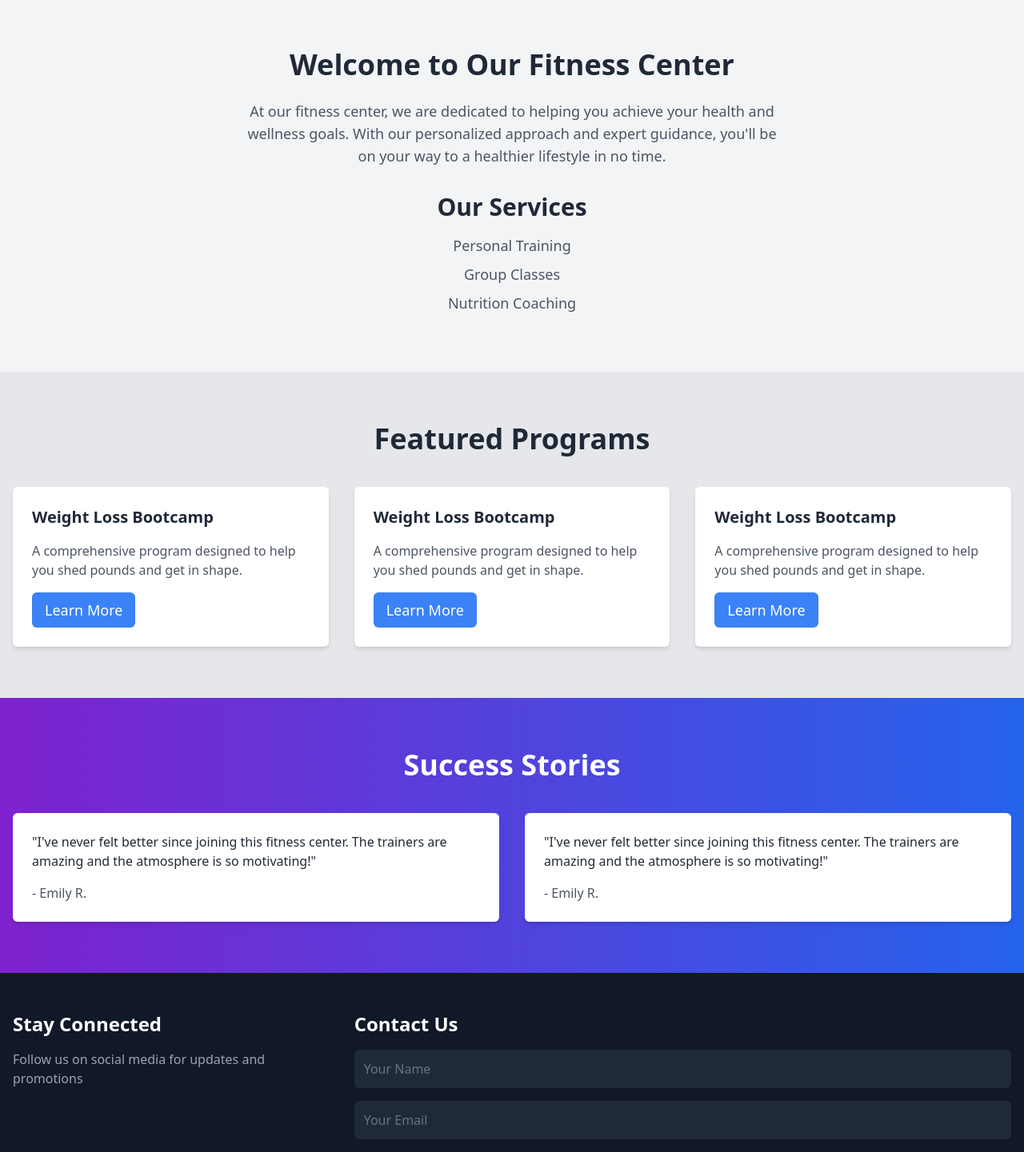
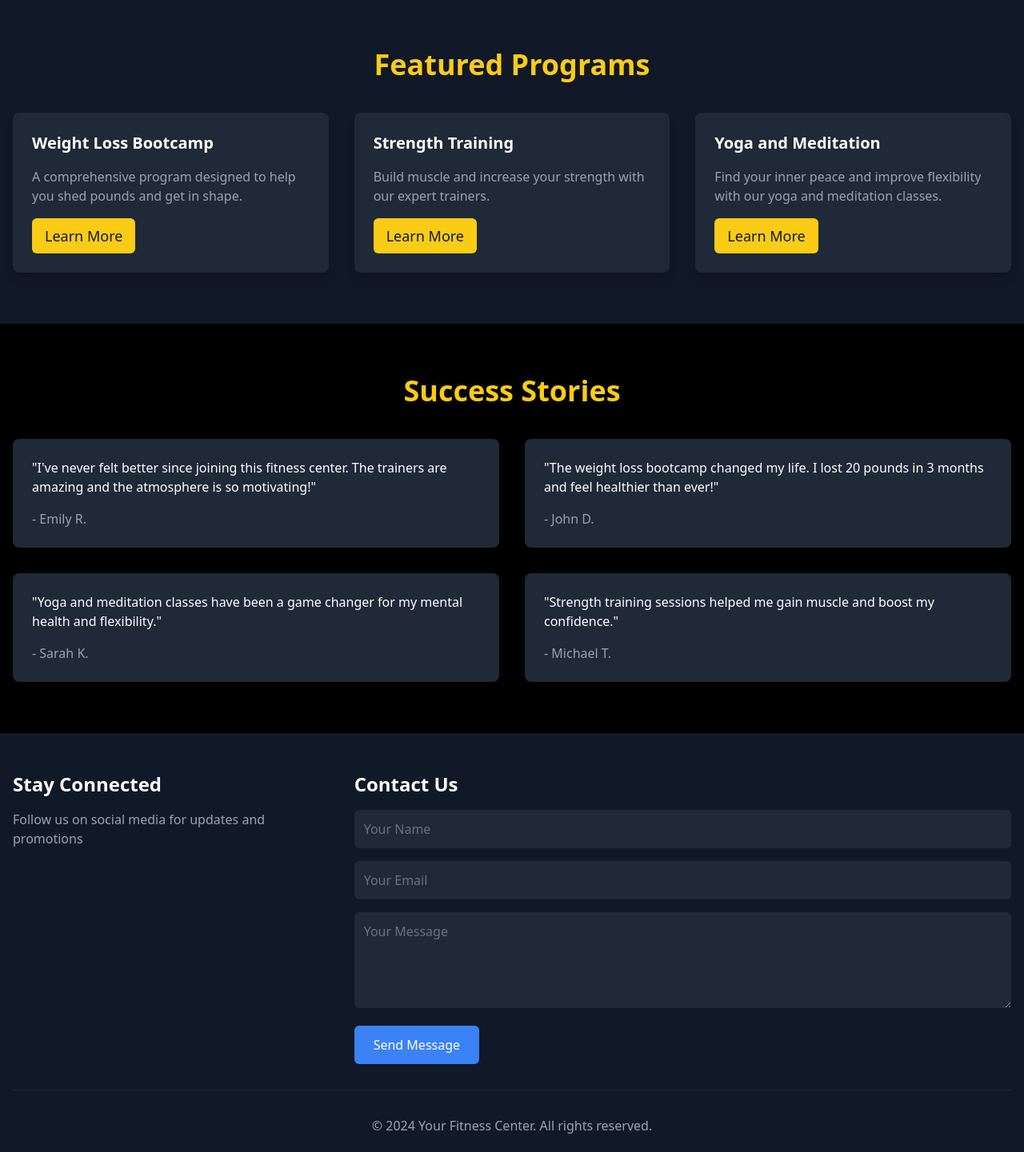
Before and after one commit to a4avikumar/fitness-project, a React (Vite) app: page /home in a window 1280 px wide. Shown: the part 860-2301 px from the top of the page at 80% size. Built offline with nearby package versions, Linux system fonts and the light colour scheme.

Commit message:
My First Commit

```diff
--- a/src/Sets.jsx
+++ b/src/Sets.jsx
@@ -4,6 +4,7 @@ import { excerciseMap } from './page/FormCheck';
 import SetInput from './components/ExerciseDetail/SetInput';
 import { getDB } from './lib/DB/initDB';
 import { addSet, getSets } from './lib/DB/makeUser';
+import { Navbar } from './components/Navbar';
 
 function Sets() {
   const params = useParams();
@@ -19,7 +20,8 @@ function Sets() {
   const sets = getSets(excerciseId, excerciseName)
 
   return (
-
+    <>
+    <Navbar/>
     <div className="bg-gray-900 min-h-screen p-8 flex items-center justify-center">
   <div className="bg-gray-800 rounded-xl shadow-xl p-8 max-w-2xl w-full">
     <h1 className="text-4xl font-extrabold text-white mb-8 text-center">
@@ -42,7 +44,7 @@ function Sets() {
             value={newSet.weight}
             onChange={(e) => setNewSet((s) => ({ ...s, weight: e.target.value }))}
             placeholder="Weight"
-          />
+            />
         </div>
         <div className="flex flex-col gap-4">
           <label className="text-white font-semibold" htmlFor="reps">Reps</label>
@@ -53,12 +55,12 @@ function Sets() {
             value={newSet.reps}
             onChange={(e) => setNewSet((s) => ({ ...s, reps: e.target.value }))}
             placeholder="Reps"
-          />
+            />
         </div>
         <button
           onClick={() => addSet(excerciseId, excerciseName, newSet)}
           className="px-6 py-3 bg-blue-600 hover:bg-blue-700 text-white font-semibold rounded-md transition-colors duration-300"
-        >
+          >
           Add Set
         </button>
       </div>
@@ -66,6 +68,7 @@ function Sets() {
   </div>
 </div>
 
+          </>
   );
 }
 
--- a/src/components/Navbar.jsx
+++ b/src/components/Navbar.jsx
@@ -8,6 +8,8 @@ import {
 import { loginUser, logoutUser, signupUser } from '@/lib/DB/makeUser'
 import { clearDB, getDB } from '@/lib/DB/initDB'
 import { Link, useNavigate } from "react-router-dom";
+import { toast } from 'react-toastify';
+
 
 export const Navbar = () => {
 
@@ -35,7 +37,8 @@ export const Navbar = () => {
                     </Avatar>
                     <Button variant="outline" onClick={() => {
                         logoutUser();
-                        navigate('/Login_page');
+                        toast.success("Logged Out");
+                        navigate('/Home');
                     }}>
                         Logout
                     </Button>
--- a/src/excercise.jsx
+++ b/src/excercise.jsx
@@ -1,6 +1,7 @@
 import React from 'react'
 import { Link, useParams } from 'react-router-dom'
 import { excerciseMap } from './page/FormCheck';
+import { Navbar } from './components/Navbar';
 
 function Excercise() {
     const params = useParams();
@@ -9,7 +10,9 @@ function Excercise() {
     const excercise = excerciseMap[excerciseId];
     if (excercise === undefined) return <div className="">Dont have excercise called {excerciseId}</div>
     return (
-<div className="bg-gray-900 min-h-screen flex items-center justify-center px-4">
+      <>
+      <Navbar/>
+<div className="bg-gray-900 min-h-screen flex items-center justify-center px-4 pt-8">
   <div className="grid grid-cols-1 gap-6 max-w-3xl">
     {excercise.map((exercise, index) => (
       <div key={index} className="bg-gradient-to-br from-gray-800 to-gray-900 rounded-lg shadow-lg overflow-hidden transform transition duration-300 hover:scale-105">
@@ -27,6 +30,7 @@ function Excercise() {
   </div>
 </div>
 
+    </>
 
 
     )
--- a/src/page/Formcheck.jsx
+++ b/src/page/Formcheck.jsx
@@ -43,39 +43,40 @@ export const chest = [
   {
     id: 1,
     name: 'Bench Press',
-    description: 'Description of exercise 1 goes here.',
+    description: 'The bench press is a strength training exercise that involves lying on a bench and pressing a weighted barbell or dumbbells upward from chest level.',
     src: 'excercises/bench_press.gif',
   },
   {
     id: 2,
     name: 'Push Up',
-    description: 'Description of exercise 2 goes here.',
+    description: 'A bodyweight exercise where you lower and raise your body using your arms while facing down.',
     src: 'excercises/push_up.gif',
   },
   {
     id: 3,
     name: 'Incline Dumbbell Bench Press',
-    description: 'Description of exercise 2 goes here.',
+    description: 'A strength exercise performed on an incline bench, pressing dumbbells upward from chest level.',
     src: 'excercises/incline_dumbell_bench_press.gif',
   },
   {
     id: 4,
     name: 'Cable Crossover',
-    description: 'Description of exercise 2 goes here.',
+    description: 'An exercise where you pull cables from opposite sides to work your chest muscles.',
     src: 'excercises/cable_crossover.gif',
   },
   {
     id: 5,
     name: 'Incline Dumbbell Bench Press',
-    description: 'Description of exercise 2 goes here.',
+    description: 'A strength exercise performed on an incline bench, pressing dumbbells upward from chest level.',
     src: 'excercises/incline_dumbell_bench_press.gif',
   },
   {
     id: 6,
     name: 'Incline Dumbbell Flys',
-    description: 'Description of exercise 2 goes here.',
+    description: 'An exercise performed on an incline bench, spreading and closing your arms with dumbbells to target chest muscles.',
     src: 'excercises/dumbell_flys.gif',
   },
+
   {
     id: 7,
     name: 'Decline Barbell Bench Press',
@@ -112,27 +113,28 @@ export const biceps = [
   {
     id: 1,
     name: 'Barbell Curl',
-    description: 'Description of exercise 1 goes here.',
-    src: 'excercises/barbell\_curl.gif',
+    description: 'The barbell curl is a bicep exercise where you lift a barbell from your thighs to your shoulders.',
+    src: 'excercises/barbell_curl.gif',
   },
   {
     id: 2,
     name: 'Cable Curl',
-    description: 'Description of exercise 2 goes here.',
-    src: 'excercises/cable\_curl.gif',
+    description: 'The cable curl is a bicep exercise that uses a cable machine to provide constant tension during the curl.',
+    src: 'excercises/cable_curl.gif',
   },
   {
     id: 3,
     name: 'Hammer Curl',
-    description: 'Description of exercise 2 goes here.',
-    src: 'excercises/hammer\_curl.gif',
+    description: 'The hammer curl is a bicep exercise performed with dumbbells, keeping palms facing each other.',
+    src: 'excercises/hammer_curl.gif',
   },
   {
     id: 4,
     name: 'Preacher Curl',
-    description: 'Description of exercise 2 goes here.',
-    src: 'excercises/preacher\_curl.gif',
+    description: 'The preacher curl is a bicep exercise done on a preacher bench, isolating the biceps for a controlled curl.',
+    src: 'excercises/preacher_curl.gif',
   },
+
   {
     id: 5,
     name: 'Dumbbell Concentration Curl',
@@ -170,21 +172,22 @@ export const triceps = [
   {
     id: 1,
     name: 'Triceps Pushdown',
-    description: 'Description of exercise 1 goes here.',
+    description: 'The triceps pushdown is a cable exercise targeting the triceps by pushing a bar down from chest height.',
     src: 'excercises/triceps_pushdown.gif',
   },
   {
     id: 2,
     name: 'Skull Crusher',
-    description: 'Description of exercise 2 goes here.',
+    description: 'The skull crusher is an isolation exercise that involves lowering a barbell to the forehead while lying down to work the triceps.',
     src: 'excercises/skull_crusher.gif',
   },
   {
     id: 4,
     name: 'Dumbbell Kickbacks',
-    description: 'Description of exercise 2 goes here.',
+    description: 'Dumbbell kickbacks are a triceps exercise where you extend your arm backward while bent over holding a dumbbell.',
     src: 'excercises/dumbell_kickbacks.gif',
   },
+
   {
     id: 5,
     name: 'Cable Overhead Triceps Extension',
--- a/src/page/Home.jsx
+++ b/src/page/Home.jsx
@@ -3,85 +3,71 @@ import { Link } from 'react-router-dom'
 import { Navbar } from '@/components/Navbar'
 import React from 'react'
 
-
 export const Home = () => {
   return (
     <>
-    <Navbar></Navbar>
+      <Navbar />
       <div className="relative bg-black text-white h-screen flex items-center justify-center">
         <img
           src="https://images.unsplash.com/photo-1612090295965-e506249ccecc?q=80&w=1524&auto=format&fit=crop&ixlib=rb-4.0.3&ixid=M3wxMjA3fDB8MHxwaG90by1wYWdlfHx8fGVufDB8fHx8fA%3D%3D"
           alt="Fitness Background"
           className="absolute inset-0 w-full h-full object-cover opacity-50 transition-opacity duration-500"
         />
-      <div className="relative z-10 text-center p-6">
-        <h1 className="text-4xl md:text-6xl font-bold text-yellow-300 mb-4 transition duration-500">Transform Your Life with Our Fitness Programs</h1>
+        <div className="relative z-10 text-center p-6 max-w-2xl mx-auto">
+          <h1 className="text-4xl md:text-6xl font-extrabold text-yellow-400 mb-4 transition duration-500">Transform Your Life with Our Fitness Programs</h1>
           <p className="text-lg md:text-2xl text-gray-300 mb-8 transition duration-500">Personalized Training, Group Classes, and Nutrition Plans</p>
-        <button className="bg-transparent shadow-lg  text-white py-2 px-4 rounded-md text-lg hover:bg-gray-700 transition duration-300">Join Now</button>
+          <Link to='/' className="bg-yellow-400 shadow-lg text-black py-2 px-4 rounded-md text-lg hover:bg-yellow-500 transition duration-300">Join Now</Link>
         </div>
-      <style>
-
-      </style>
       </div>
-    <div className="bg-gray-100 py-16">
+      <div className="bg-gray-900 text-white py-16">
   <div className="container mx-auto px-4">
-        <div className="max-w-2xl mx-auto text-center">
-          <h2 className="text-3xl md:text-4xl font-bold text-gray-800 mb-6">Welcome to Our Fitness Center</h2>
-          <p className="text-lg text-gray-600 mb-8">At our fitness center, we are dedicated to helping you achieve your health and wellness goals. With our personalized approach and expert guidance, you'll be on your way to a healthier lifestyle in no time.</p>
-          <h3 className="text-2xl md:text-3xl font-bold text-gray-800 mb-4">Our Services</h3>
-          <ul className="text-lg text-gray-600">
-            <li className="mb-2">Personal Training</li>
-            <li className="mb-2">Group Classes</li>
-            <li className="mb-2">Nutrition Coaching</li>
-            {/* Add more services as needed */}
-          </ul>
+    <h2 className="text-3xl md:text-4xl font-extrabold text-yellow-400 text-center mb-10">Featured Programs</h2>
+    <div className="grid grid-cols-1 md:grid-cols-3 gap-8">
+      <div className="bg-gray-800 shadow-lg rounded-lg p-6 transition transform hover:scale-105">
+        <h3 className="text-xl font-bold  mb-4">Weight Loss Bootcamp</h3>
+        <p className="text-gray-400 mb-4">A comprehensive program designed to help you shed pounds and get in shape.</p>
+        <button className="bg-yellow-400 text-gray-900 py-2 px-4 rounded-md text-lg hover:bg-yellow-500 transition duration-300">Learn More</button>
+      </div>
+      <div className="bg-gray-800 shadow-lg rounded-lg p-6 transition transform hover:scale-105">
+        <h3 className="text-xl font-bold mb-4">Strength Training</h3>
+        <p className="text-gray-400 mb-4">Build muscle and increase your strength with our expert trainers.</p>
+        <button className="bg-yellow-400 text-gray-900 py-2 px-4 rounded-md text-lg hover:bg-yellow-500 transition duration-300">Learn More</button>
+      </div>
+      <div className="bg-gray-800 shadow-lg rounded-lg p-6 transition transform hover:scale-105">
+        <h3 className="text-xl font-bold  mb-4">Yoga and Meditation</h3>
+        <p className="text-gray-400 mb-4">Find your inner peace and improve flexibility with our yoga and meditation classes.</p>
+        <button className="bg-yellow-400 text-gray-900 py-2 px-4 rounded-md text-lg hover:bg-yellow-500 transition duration-300">Learn More</button>
       </div>
     </div>
   </div>
-    <div className="bg-gray-200 py-16">
+</div>
+
+      <div className="bg-black text-white py-16">
   <div className="container mx-auto px-4">
-        <h2 className="text-3xl md:text-4xl font-bold text-gray-800 text-center mb-10">Featured Programs</h2>
-        <div className="grid grid-cols-1 md:grid-cols-3 gap-8">
-          {/* Featured Program Cards */}
-          <div className="bg-white shadow-md rounded-md p-6">
-            <h3 className="text-xl font-bold text-gray-800 mb-4">Weight Loss Bootcamp</h3>
-            <p className="text-gray-600 mb-4">A comprehensive program designed to help you shed pounds and get in shape.</p>
-            <button className="bg-blue-500 text-white py-2 px-4 rounded-md text-lg hover:bg-blue-700 transition duration-300">Learn More</button>
+    <h2 className="text-3xl md:text-4xl text-yellow-400 font-extrabold text-center mb-10">Success Stories</h2>
+    <div className="grid grid-cols-1 md:grid-cols-2 gap-8">
+      <div className="bg-gray-800 text-white shadow-lg rounded-lg p-6">
+        <p className="mb-4">"I've never felt better since joining this fitness center. The trainers are amazing and the atmosphere is so motivating!"</p>
+        <p className="text-gray-400">- Emily R.</p>
       </div>
-          <div className="bg-white shadow-md rounded-md p-6">
-            <h3 className="text-xl font-bold text-gray-800 mb-4">Weight Loss Bootcamp</h3>
-            <p className="text-gray-600 mb-4">A comprehensive program designed to help you shed pounds and get in shape.</p>
-            <button className="bg-blue-500 text-white py-2 px-4 rounded-md text-lg hover:bg-blue-700 transition duration-300">Learn More</button>
+      <div className="bg-gray-800 text-white shadow-lg rounded-lg p-6">
+        <p className="mb-4">"The weight loss bootcamp changed my life. I lost 20 pounds in 3 months and feel healthier than ever!"</p>
+        <p className="text-gray-400">- John D.</p>
       </div>
-          <div className="bg-white shadow-md rounded-md p-6">
-            <h3 className="text-xl font-bold text-gray-800 mb-4">Weight Loss Bootcamp</h3>
-            <p className="text-gray-600 mb-4">A comprehensive program designed to help you shed pounds and get in shape.</p>
-            <button className="bg-blue-500 text-white py-2 px-4 rounded-md text-lg hover:bg-blue-700 transition duration-300">Learn More</button>
+      <div className="bg-gray-800 text-white shadow-lg rounded-lg p-6">
+        <p className="mb-4">"Yoga and meditation classes have been a game changer for my mental health and flexibility."</p>
+        <p className="text-gray-400">- Sarah K.</p>
       </div>
-          {/* Repeat this card structure for other featured programs */}
+      <div className="bg-gray-800 text-white shadow-lg rounded-lg p-6">
+        <p className="mb-4">"Strength training sessions helped me gain muscle and boost my confidence."</p>
+        <p className="text-gray-400">- Michael T.</p>
       </div>
     </div>
   </div>
-    <div className="bg-gradient-to-r from-purple-700 to-blue-600 text-white py-16">
-      <div className="container mx-auto px-4">
-        <h2 className="text-3xl md:text-4xl font-bold text-center mb-10">Success Stories</h2>
-        <div className="grid grid-cols-1 md:grid-cols-2 gap-8">
-          {/* Testimonial Cards */}
-          <div className="bg-white shadow-md rounded-md p-6">
-            <p className="text-gray-800 mb-4">"I've never felt better since joining this fitness center. The trainers are amazing and the atmosphere is so motivating!"</p>
-            <p className="text-gray-600">- Emily R.</p>
-          </div>
-          <div className="bg-white shadow-md rounded-md p-6">
-            <p className="text-gray-800 mb-4">"I've never felt better since joining this fitness center. The trainers are amazing and the atmosphere is so motivating!"</p>
-            <p className="text-gray-600">- Emily R.</p>
 </div>
 
-          {/* Repeat this card structure for other testimonials */}
-        </div>
-      </div>
-    </div>
-    <footer className="bg-gray-900 text-white">
-      <div className="container mx-auto py-12 px-4">
+      <footer className="bg-gray-900 text-white py-12">
+        <div className="container mx-auto px-4">
           <div className="flex flex-wrap -mx-4">
             <div className="w-full md:w-1/3 px-4 mb-8 md:mb-0">
               <h3 className="text-2xl font-semibold mb-4">Stay Connected</h3>
@@ -118,8 +104,6 @@ export const Home = () => {
           <p className="text-center text-gray-400">&copy; 2024 Your Fitness Center. All rights reserved.</p>
         </div>
       </footer>
-
-
     </>
   )
 }
--- a/src/page/Login.jsx
+++ b/src/page/Login.jsx
@@ -19,7 +19,7 @@ export const Login = () => {
 
             if (result.success) {
                 toast.success("Successfully logged in!");
-                navigate('/home'); // Adjust the path as needed
+                navigate('/Fitnotes'); // Adjust the path as needed
             } else {
                 setError(result.message);
             }
--- a/src/page/Signup.jsx
+++ b/src/page/Signup.jsx
@@ -103,7 +103,7 @@ export const Signup = () => {
 
             if (result.success) {
                 toast.success("Successfully Registered!");
-                navigate('/home'); // Adjust the path as needed
+                navigate('/Fitnotes'); // Adjust the path as needed
                 setSuccess(result.message);
             } else {
                 setError(result.message);
```
Lines whose indentation alone changed are shown as unchanged.
